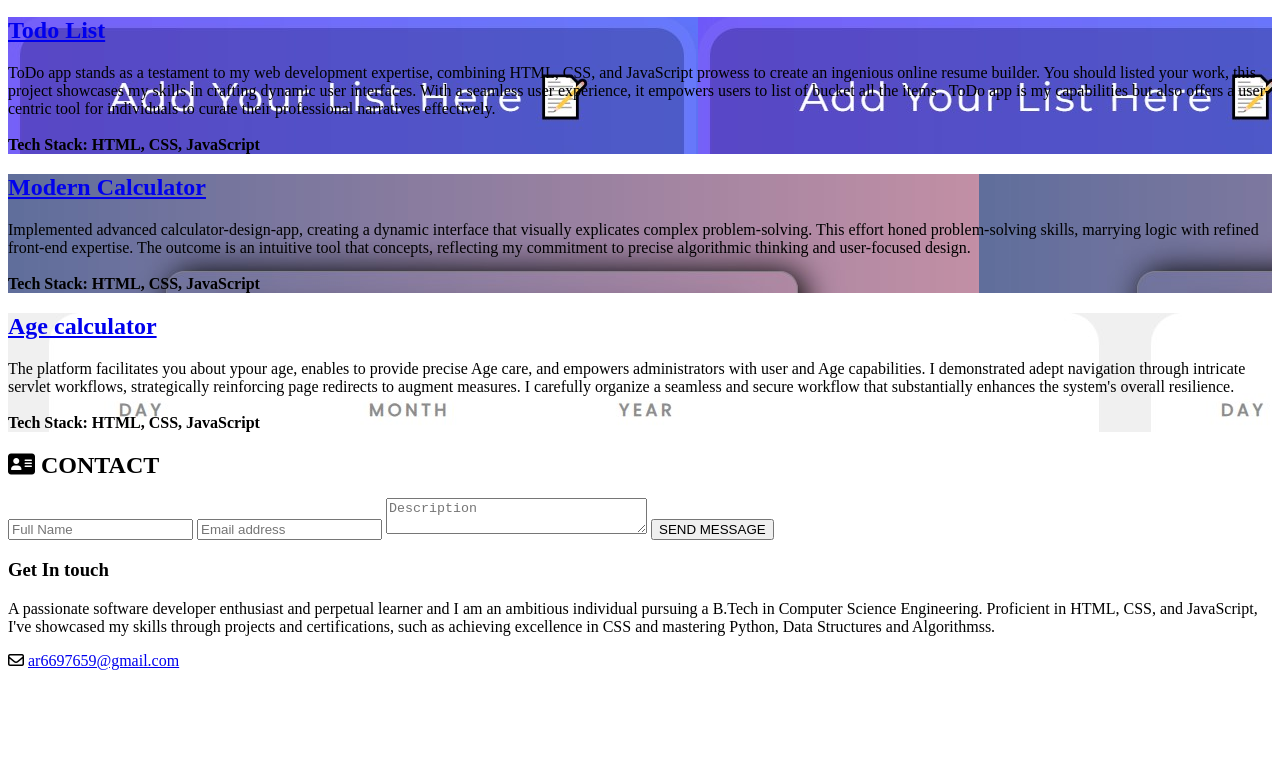
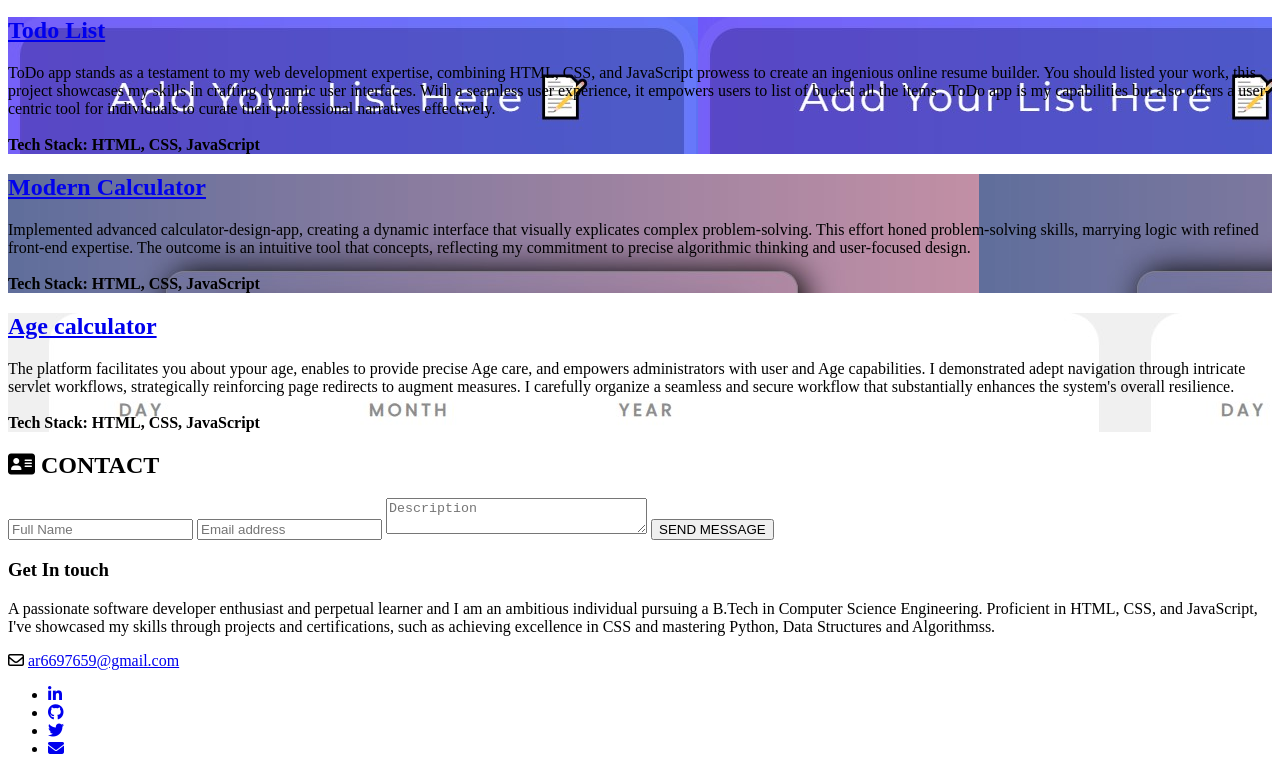
Before and after one commit to AkashRathore03/Akash-Rathore_portfolio, a plain HTML site: page index.html in a window 1280 px wide. Shown: the part 2550-3324 px from the top of the page. Before the commit the page ends 3228 px from the top, so only its background shows below. Drawn offline with Linux system fonts and the light colour scheme.

Commit message:
details container

```diff
--- a/index.html
+++ b/index.html
@@ -382,6 +382,32 @@
                     </div>
                 </div>
 
+            </div>
+            <div>
+                <ul class="horizontal-list text-center social-icons">
+
+                    <li><a href="https://www.linkedin.com/in/akash-rathore-566817227/" target="_blank"><i
+                                class="fa-brands fa-linkedin-in"></i></a></li>
+
+                    <li><a href="https://github.com/AkashRathore03" target="_blank"><i
+                                class="fa-brands fa-github"></i></a></li>
+
+                    <li><a href="https://x.com/AkashRatho43151" target="_blank"><i class="fa-brands fa-twitter"></i></a>
+                    </li>
+                    <li>
+                        <a href="mailto:ar6697659@gmail.com" target="_self">
+                            <i class="fa-solid fa-envelope"></i>
+                        </a>
+                    </li>
+                    </ul>
+
+            </div>
+        </section>
+
+    </main>
+
+
+
 </body>
 
 </html>
```
